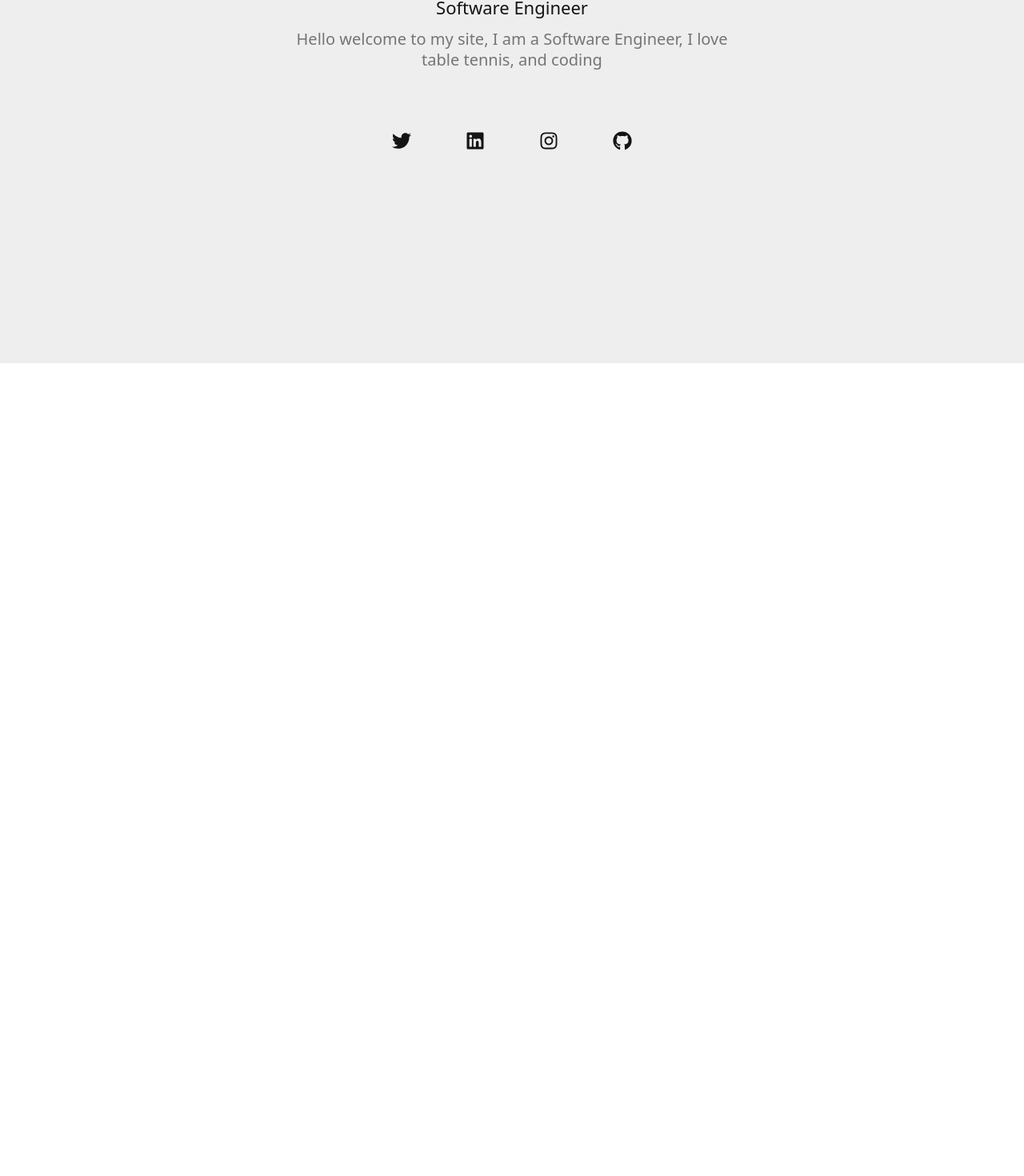
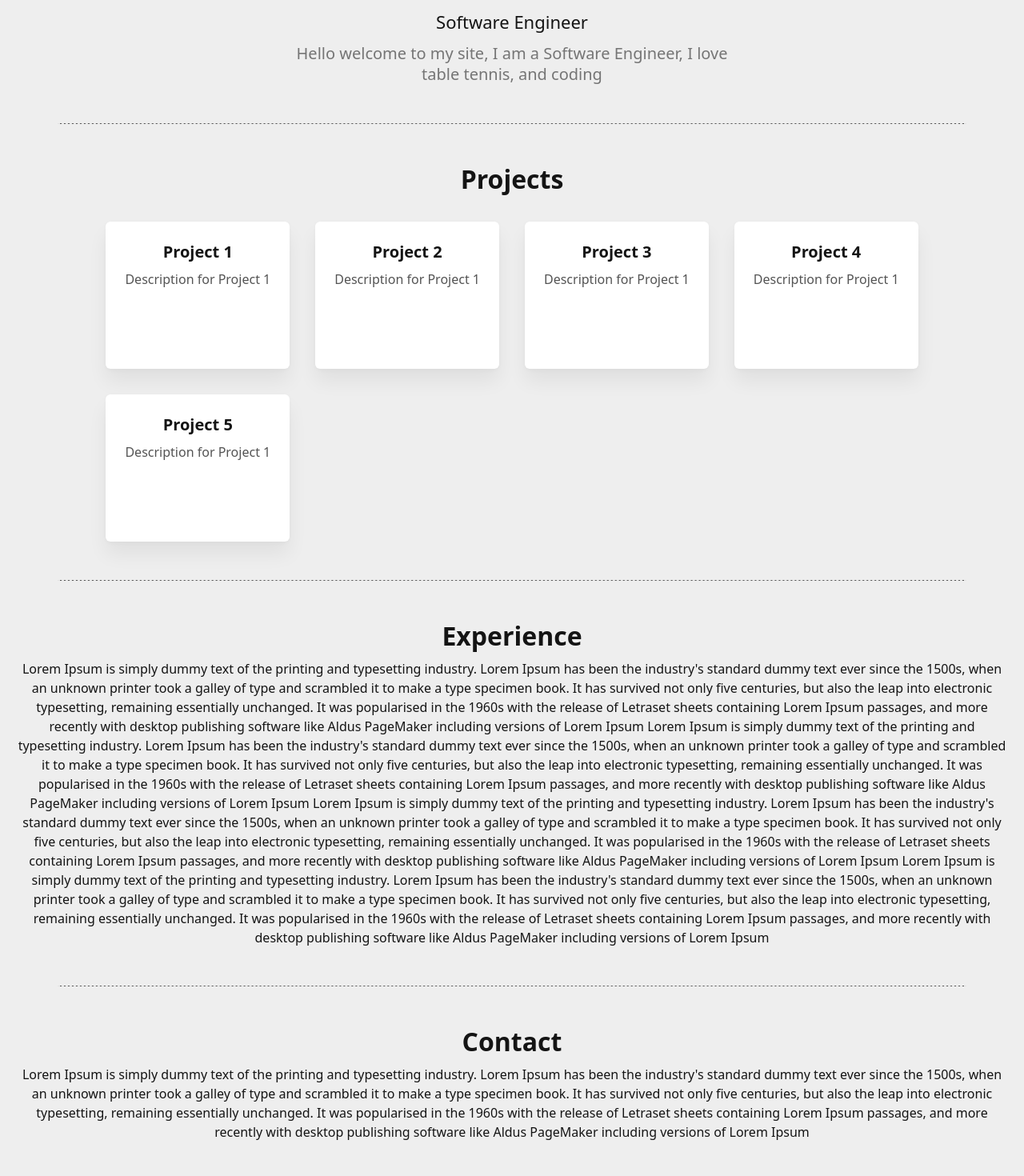
Before and after one commit to niketjain1/Portfolio, a React (Create React App) app: page / in a window 1280 px wide. Shown: the part 410-1880 px from the top of the page at 80% size. Before the commit the page ends 864 px from the top, so only its background shows below. Built offline with nearby package versions, Linux system fonts and the light colour scheme.

Commit message:
📦 NEW: Added ProjectCard

```diff
--- a/src/components/Hero.jsx
+++ b/src/components/Hero.jsx
@@ -1,4 +1,4 @@
-import React from "react";
+import React, { useEffect } from "react";
 import {
   FaTwitter,
   FaLinkedin,
@@ -7,8 +7,20 @@ import {
 } from "react-icons/fa";
 import { FaGithub } from "react-icons/fa6";
 import avatar from "../assets/avatar.svg";
+import ProjectCard from "./ProjectCard";
 
-const Hero = () => {
+const Hero = ({ sectionSelected }) => {
+  useEffect(() => {
+    const element = document.getElementById(sectionSelected);
+    if (element) {
+      element.scrollIntoView({
+        behavior: "smooth",
+        block: "start",
+        inline: "nearest",
+      });
+    }
+  }, [sectionSelected]);
+
   const socials = [
     {
       id: 1,
@@ -36,22 +48,129 @@ const Hero = () => {
     },
   ];
 
+  const projects = [
+    {
+      id: 1,
+      title: "Project 1",
+      description: "Description for Project 1",
+      githubLink: "https://github.com/your-username/project1",
+    },
+    {
+      id: 1,
+      title: "Project 2",
+      description: "Description for Project 1",
+      githubLink: "https://github.com/your-username/project1",
+    },
+    {
+      id: 1,
+      title: "Project 3",
+      description: "Description for Project 1",
+      githubLink: "https://github.com/your-username/project1",
+    },
+    {
+      id: 1,
+      title: "Project 4",
+      description: "Description for Project 1",
+      githubLink: "https://github.com/your-username/project1",
+    },
+    {
+      id: 1,
+      title: "Project 5",
+      description: "Description for Project 1",
+      githubLink: "https://github.com/your-username/project1",
+    },
+    // Add more projects as needed
+  ];
+
   return (
-    <section className="min-h-screen flex flex-col justify-start items-center p-5 text-center">
+    <section
+      className="min-h-screen flex flex-col justify-start items-center p-5 text-center"
+      id="Home"
+    >
       <div className="py-3 mt-5">
         <img
           src={avatar}
           alt="avatar"
           className="w-60 h-60 md:w-60 md:h-60 object-cover object-top bg-gradient-to-br from-red-400 to-purple-500 rounded-full"
         />
-        <a href=""></a>
+        {/* <a href=""></a> */}
       </div>
-      <h2 className="text-red-600 font-Roboto uppercase">Niket Jain</h2>
-      <h3 className="py-3 subtitle-lg">Software Engineer</h3>
+      <h2 className="text-red-600 title-base uppercase">Niket Jain</h2>
+      <h1 className="py-3 subtitle-lg">Software Engineer</h1>
       <p className="max-w-xl subtitle-base text-gray-500">
         Hello welcome to my site, I am a Software Engineer, I love table tennis,
         and coding
       </p>
+
+      <div id="Projects" />
+      <div className="border-t border-dashed w-11/12 my-12 bg-gray-600 dark:bg-gray-300" />
+      <div className="flex flex-col items-center justify-center">
+        <h2 className="title-base mb-8">Projects</h2>
+        <div className="grid grid-cols-1 sm:grid-cols-2 md:grid-cols-3 lg:grid-cols-4 gap-8">
+          {projects.map((project) => (
+            <ProjectCard key={project.id} {...project} />
+          ))}
+        </div>
+      </div>
+      <div id="Experience" />
+      <div className="border-t border-dashed w-11/12 my-12 bg-gray-600 dark:bg-gray-300" />
+      <div className="flex flex-col items-center justify-center">
+        <h2 className="title-base">Experience</h2>
+        <p className="font-sans mt-2">
+          Lorem Ipsum is simply dummy text of the printing and typesetting
+          industry. Lorem Ipsum has been the industry's standard dummy text ever
+          since the 1500s, when an unknown printer took a galley of type and
+          scrambled it to make a type specimen book. It has survived not only
+          five centuries, but also the leap into electronic typesetting,
+          remaining essentially unchanged. It was popularised in the 1960s with
+          the release of Letraset sheets containing Lorem Ipsum passages, and
+          more recently with desktop publishing software like Aldus PageMaker
+          including versions of Lorem Ipsum Lorem Ipsum is simply dummy text of
+          the printing and typesetting industry. Lorem Ipsum has been the
+          industry's standard dummy text ever since the 1500s, when an unknown
+          printer took a galley of type and scrambled it to make a type specimen
+          book. It has survived not only five centuries, but also the leap into
+          electronic typesetting, remaining essentially unchanged. It was
+          popularised in the 1960s with the release of Letraset sheets
+          containing Lorem Ipsum passages, and more recently with desktop
+          publishing software like Aldus PageMaker including versions of Lorem
+          Ipsum Lorem Ipsum is simply dummy text of the printing and typesetting
+          industry. Lorem Ipsum has been the industry's standard dummy text ever
+          since the 1500s, when an unknown printer took a galley of type and
+          scrambled it to make a type specimen book. It has survived not only
+          five centuries, but also the leap into electronic typesetting,
+          remaining essentially unchanged. It was popularised in the 1960s with
+          the release of Letraset sheets containing Lorem Ipsum passages, and
+          more recently with desktop publishing software like Aldus PageMaker
+          including versions of Lorem Ipsum Lorem Ipsum is simply dummy text of
+          the printing and typesetting industry. Lorem Ipsum has been the
+          industry's standard dummy text ever since the 1500s, when an unknown
+          printer took a galley of type and scrambled it to make a type specimen
+          book. It has survived not only five centuries, but also the leap into
+          electronic typesetting, remaining essentially unchanged. It was
+          popularised in the 1960s with the release of Letraset sheets
+          containing Lorem Ipsum passages, and more recently with desktop
+          publishing software like Aldus PageMaker including versions of Lorem
+          Ipsum
+        </p>
+      </div>
+
+      <div id="Contact" />
+      <div className="border-t border-dashed w-11/12 my-12 bg-gray-600 dark:bg-gray-300" />
+      <div className="flex flex-col items-center justify-center">
+        <h2 className="title-base">Contact</h2>
+        <p className="font-sans mt-2">
+          Lorem Ipsum is simply dummy text of the printing and typesetting
+          industry. Lorem Ipsum has been the industry's standard dummy text ever
+          since the 1500s, when an unknown printer took a galley of type and
+          scrambled it to make a type specimen book. It has survived not only
+          five centuries, but also the leap into electronic typesetting,
+          remaining essentially unchanged. It was popularised in the 1960s with
+          the release of Letraset sheets containing Lorem Ipsum passages, and
+          more recently with desktop publishing software like Aldus PageMaker
+          including versions of Lorem Ipsum
+        </p>
+      </div>
 
       <div className="flex justify-evenly py-8 lg:py-16 text-3xl w-full md:w-1/3">
         {socials.map(({ id, link, icon }) => (
--- /dev/null
+++ b/src/components/ProjectCard.jsx
@@ -0,0 +1,24 @@
+import React from "react";
+
+const ProjectCard = ({ title, description, githubLink }) => {
+  return (
+    <div className="max-w-sm mx-auto overflow-hidden bg-white dark:bg-diver shadow-lg rounded-md transition-transform duration-300 transform hover:translate-y-[-10px]">
+      <div className="p-6">
+        <h3 className="text-xl font-semibold mb-2 dark:text-white">{title}</h3>
+        <p className="text-gray-600 dark:text-gray-300">{description}</p>
+      </div>
+      <div className="p-6 flex items-center justify-center bg-gray-800 text-white opacity-0 hover:opacity-100 transition-opacity duration-300 dark:bg-gray-700">
+        <a
+          href={githubLink}
+          target="_blank"
+          rel="noopener noreferrer"
+          className="text-xl font-bold hover:underline"
+        >
+          GitHub
+        </a>
+      </div>
+    </div>
+  );
+};
+
+export default ProjectCard;
```
